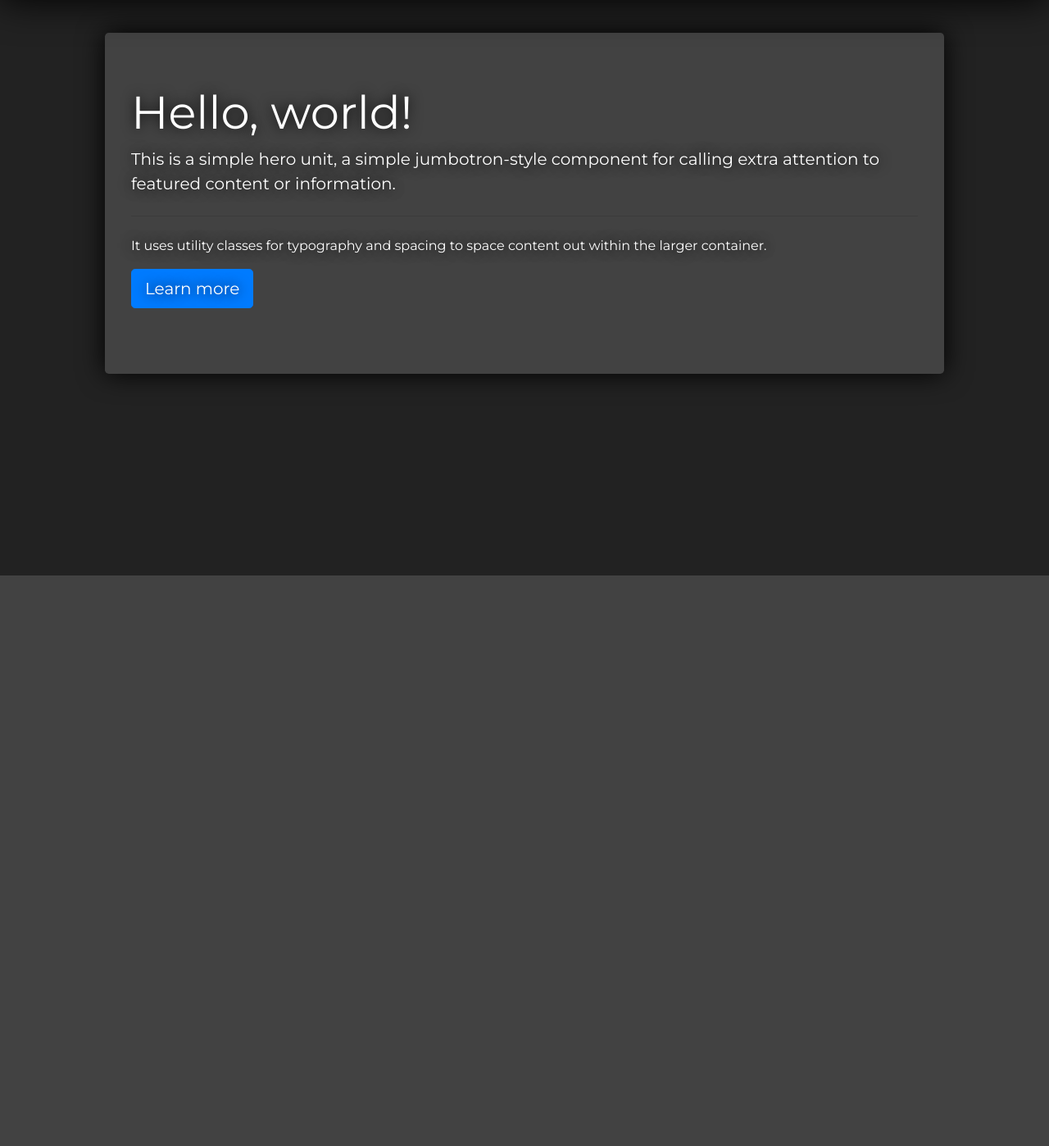
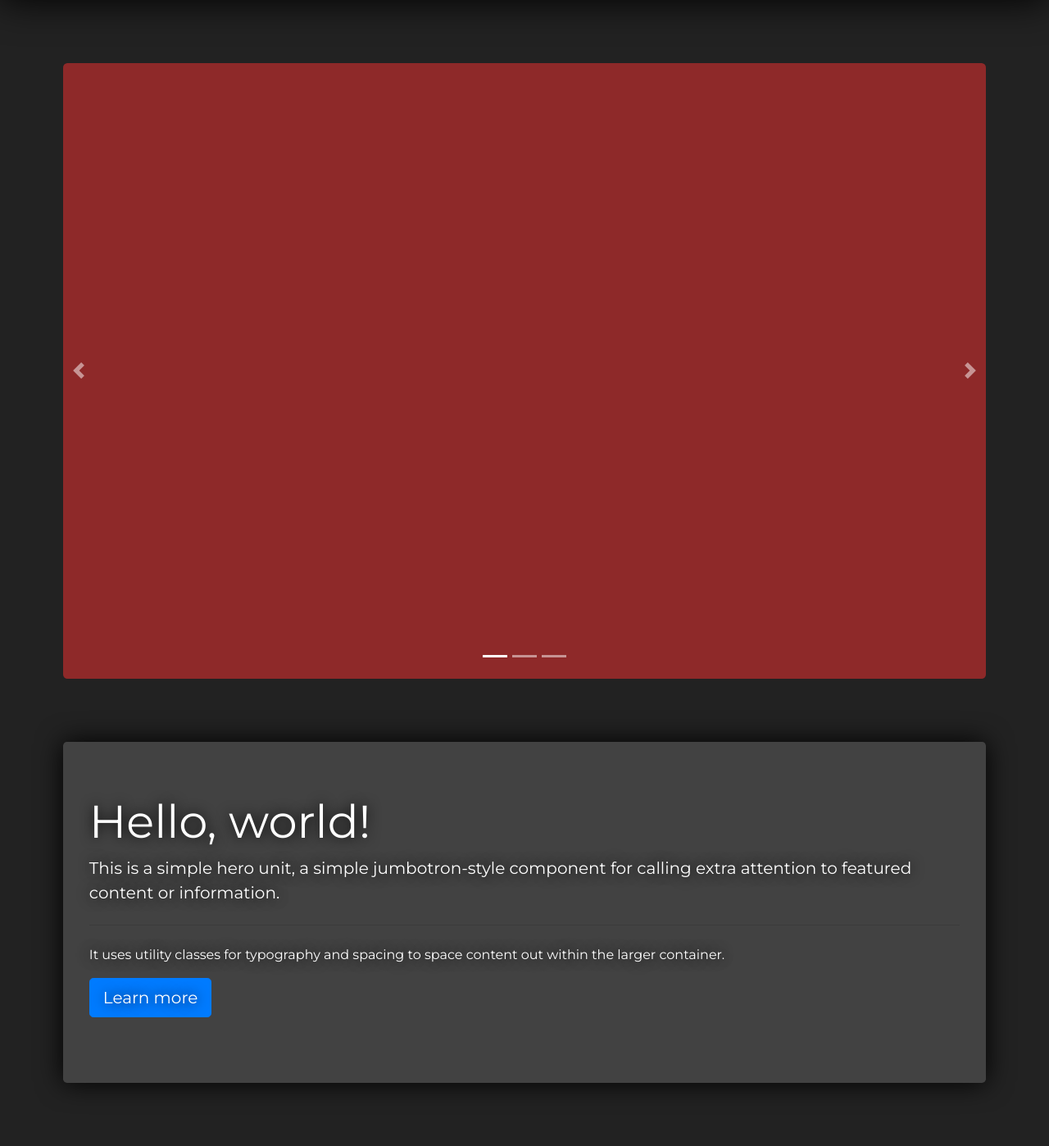
Before and after one commit to Kensuo13/bootstrap, a PHP site: page / in a window 1280 px wide; the page is wider, and only the part inside the window is pictured. Shown: the part 98-1496 px from the top of that part at 82% size. Before the commit the page ends 800 px from the top of that part, so only its background shows below. Run offline with PHP 8.4, Linux system fonts and the light colour scheme; some libraries are stand-ins or nearby versions.

Commit message:
css et ajout slider

```diff
--- a/index.php
+++ b/index.php
@@ -1,4 +1,31 @@
 <?php include 'header.html';?>
+
+<div id="carouselExampleIndicators" class="carousel slide" data-ride="carousel">
+  <ol class="carousel-indicators">
+    <li data-target="#carouselExampleIndicators" data-slide-to="0" class="active"></li>
+    <li data-target="#carouselExampleIndicators" data-slide-to="1"></li>
+    <li data-target="#carouselExampleIndicators" data-slide-to="2"></li>
+  </ol>
+  <div class="carousel-inner">
+    <div class="carousel-item active">
+      <img class="d-block w-100" src="source/img/slide01.png" alt="First slide">
+    </div>
+    <div class="carousel-item">
+      <img class="d-block w-100" src="source/img/slide02.png" alt="Second slide">
+    </div>
+    <div class="carousel-item">
+      <img class="d-block w-100" src="source/img/slide03.png" alt="Third slide">
+    </div>
+  </div>
+  <a class="carousel-control-prev" href="#carouselExampleIndicators" role="button" data-slide="prev">
+    <span class="carousel-control-prev-icon" aria-hidden="true"></span>
+    <span class="sr-only">Previous</span>
+  </a>
+  <a class="carousel-control-next" href="#carouselExampleIndicators" role="button" data-slide="next">
+    <span class="carousel-control-next-icon" aria-hidden="true"></span>
+    <span class="sr-only">Next</span>
+  </a>
+</div>
 
 <div class="jumbotron">
   <h1 class="display-4">Hello, world!</h1>
--- a/stylesheet.css
+++ b/stylesheet.css
@@ -4,10 +4,7 @@
 }
 
 .jumbotron{
-    margin-top: 2.5rem;
-    margin-top: 2.5rem;
-    margin-left: 10%;
-    margin-right: 10%;
+    margin: 6%;
     color: white;
     background-color: #424242;
     box-shadow: 0rem 0rem 2rem black;
@@ -80,3 +77,15 @@
     box-shadow: 0rem 0rem 3rem black;
     text-shadow: 0rem 0rem 1rem black;
 }
+
+.carousel-inner {
+    position: relative;
+    width: 100%;
+    overflow: hidden;
+    margin: 6%;
+}
+
+.w-100 {
+    width: 88%!important;
+    border-radius: 0.33rem;
+}
```
Also changed, not shown: source/img/slide01.png (added), source/img/slide02.png (added), source/img/slide03.png (added).
